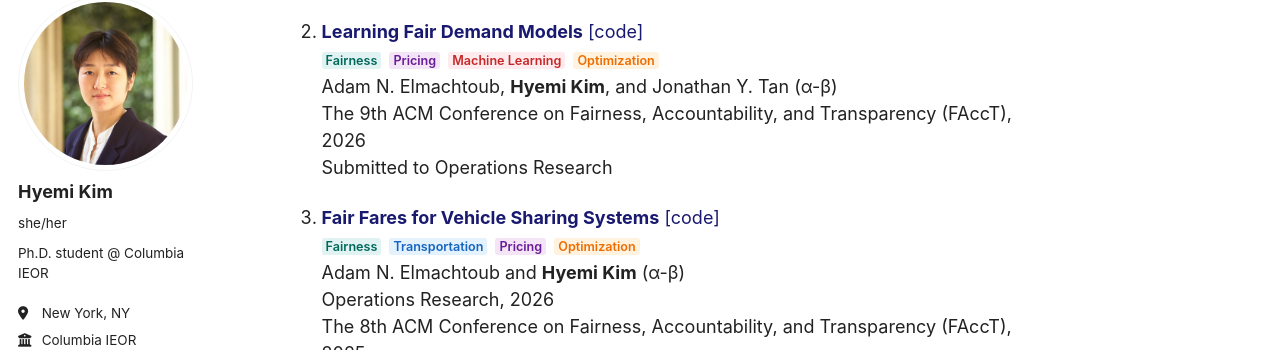
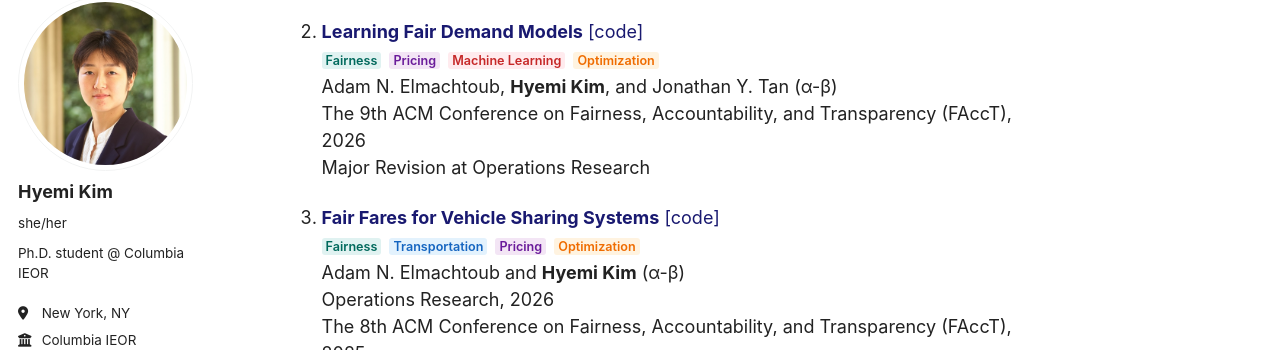
Before and after one commit to HyemiK1m/hyemik1m.github.io, a Jekyll site: the page built from _pages/about.md, in a window 1280 px wide and 900 px high, scrolled down 727 px. Shown: the part 103-453 px from the top of the window. Built offline with Jekyll 4.4.1, drawn with Linux system fonts in a browser that asks for light colours; some web fonts are replaced; a script that is not in the unit is left out.

Commit message:
Update submission status for research paper

```diff
--- a/_pages/about.md
+++ b/_pages/about.md
@@ -52,7 +52,7 @@ The 9th ACM Conference on Fairness, Accountability, and Transparency (FAccT), 20
 <span class="tag-fairness">Fairness</span> <span class="tag-pricing">Pricing</span> <span class="tag-ml">Machine Learning</span> <span class="tag-optimization">Optimization</span><br>
 Adam N. Elmachtoub, **Hyemi Kim**, and Jonathan Y. Tan (α-β)<br>
 The 9th ACM Conference on Fairness, Accountability, and Transparency (FAccT), 2026<br>
-Submitted to Operations Research<br>
+Major Revision at Operations Research<br>
 
 1. [**Fair Fares for Vehicle Sharing Systems**](https://papers.ssrn.com/sol3/papers.cfm?abstract_id=4699813) [[code]](https://github.com/HyemiK1m/Fair_Fares)<br>
 <span class="tag-fairness">Fairness</span> <span class="tag-transportation">Transportation</span> <span class="tag-pricing">Pricing</span> <span class="tag-optimization">Optimization</span><br>
```
